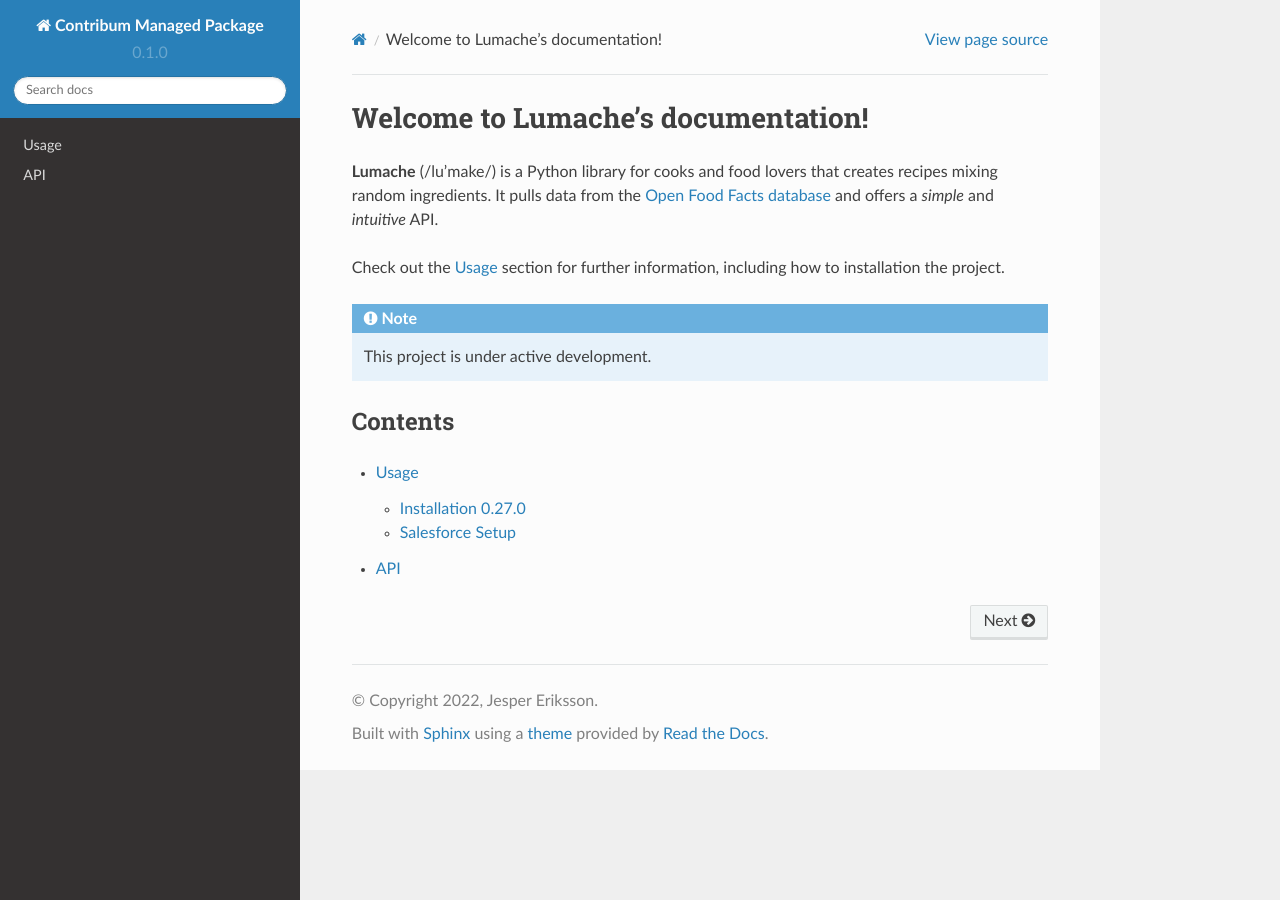
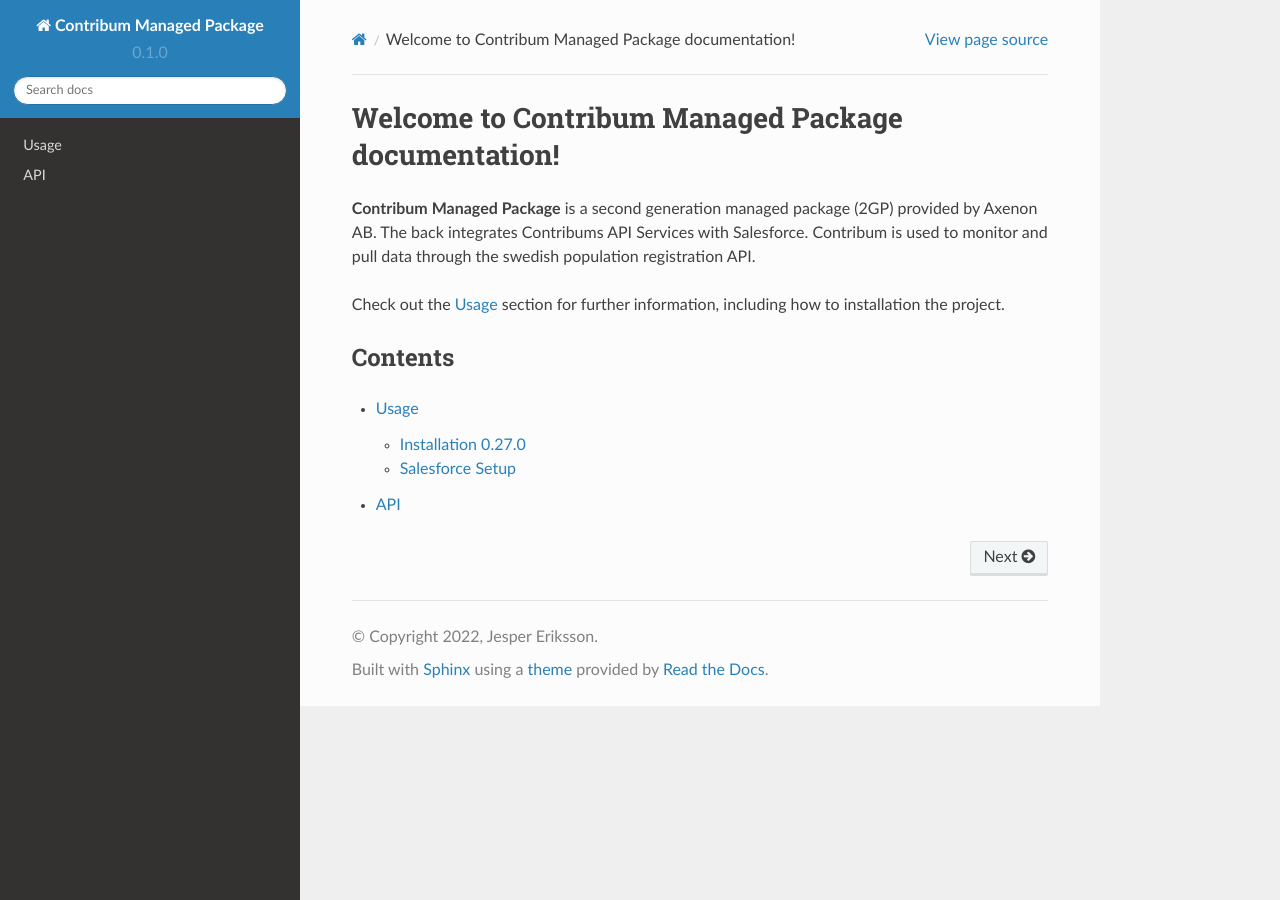
Before and after one commit to JesperEriksson97/contribum-docs, a Sphinx documentation site: the page built from docs/source/index.rst, in a window 1280 px wide. Built offline with Sphinx 7.4.7 and the Read the Docs theme 2.0.0, drawn with Linux system fonts in a browser that asks for light colours.

Commit message:
fixing home page

```diff
--- a/docs/source/index.rst
+++ b/docs/source/index.rst
@@ -1,17 +1,12 @@
-Welcome to Lumache's documentation!
+Welcome to Contribum Managed Package documentation!
 ===================================
 
-**Lumache** (/lu'make/) is a Python library for cooks and food lovers
-that creates recipes mixing random ingredients.
-It pulls data from the `Open Food Facts database <https://world.openfoodfacts.org/>`_
-and offers a *simple* and *intuitive* API.
+**Contribum Managed Package** is a second generation managed package (2GP) provided by Axenon AB. The back integrates Contribums API Services with Salesforce.
+Contribum is used to monitor and pull data through the swedish population registration API.
 
 Check out the :doc:`usage` section for further information, including
 how to :ref:`installation` the project.
 
-.. note::
-
-   This project is under active development.
 
 Contents
 --------
--- a/docs/source/usage.rst
+++ b/docs/source/usage.rst
@@ -27,7 +27,7 @@
 
 1. Enter the ``Setup`` page of the organization where you want to install the Contribum package on.
 2. From the Home page, search for ``Named Credential`` in the Quick Find searchbar.
-3. Click the ``New Named Credential``
+3. Click the ``New Named Credential``.
 4. Fill in the form as follows:
 :raw-html:`<br />`
 ``Label``: Contribum
```
